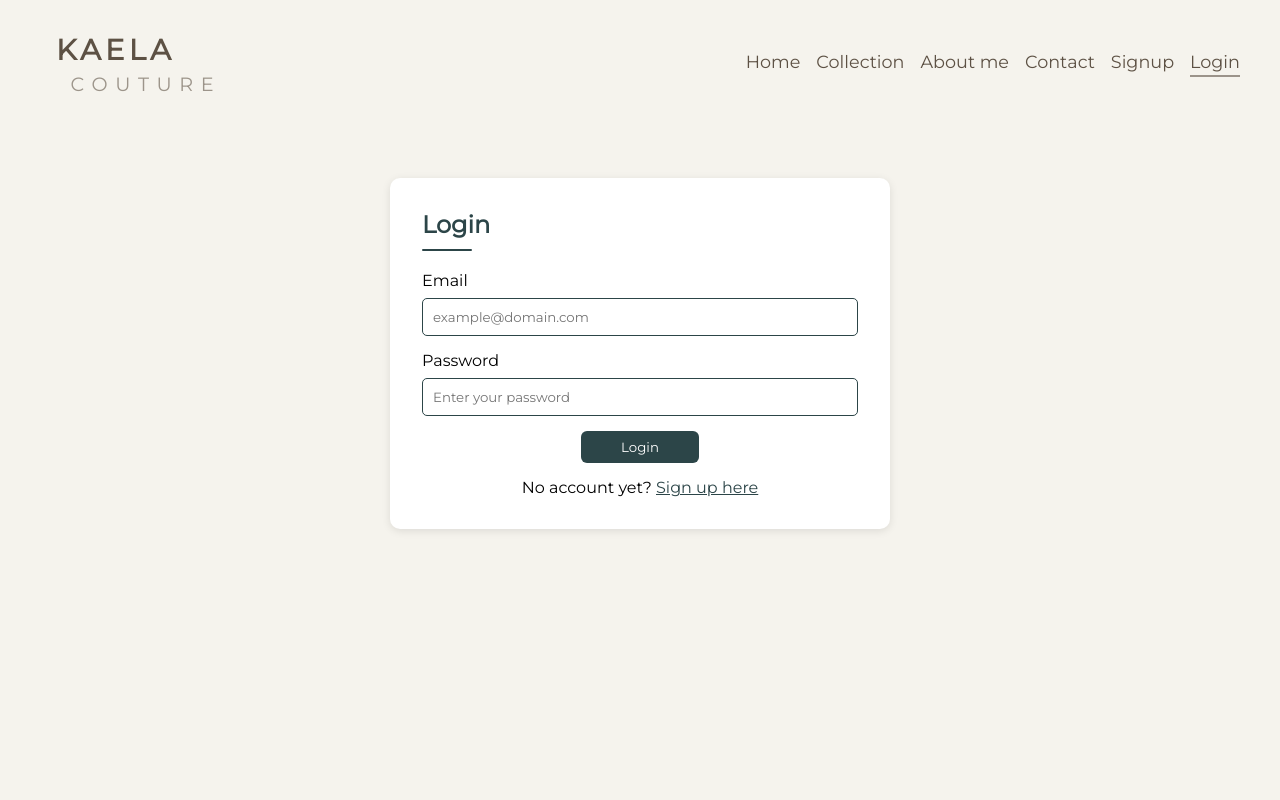
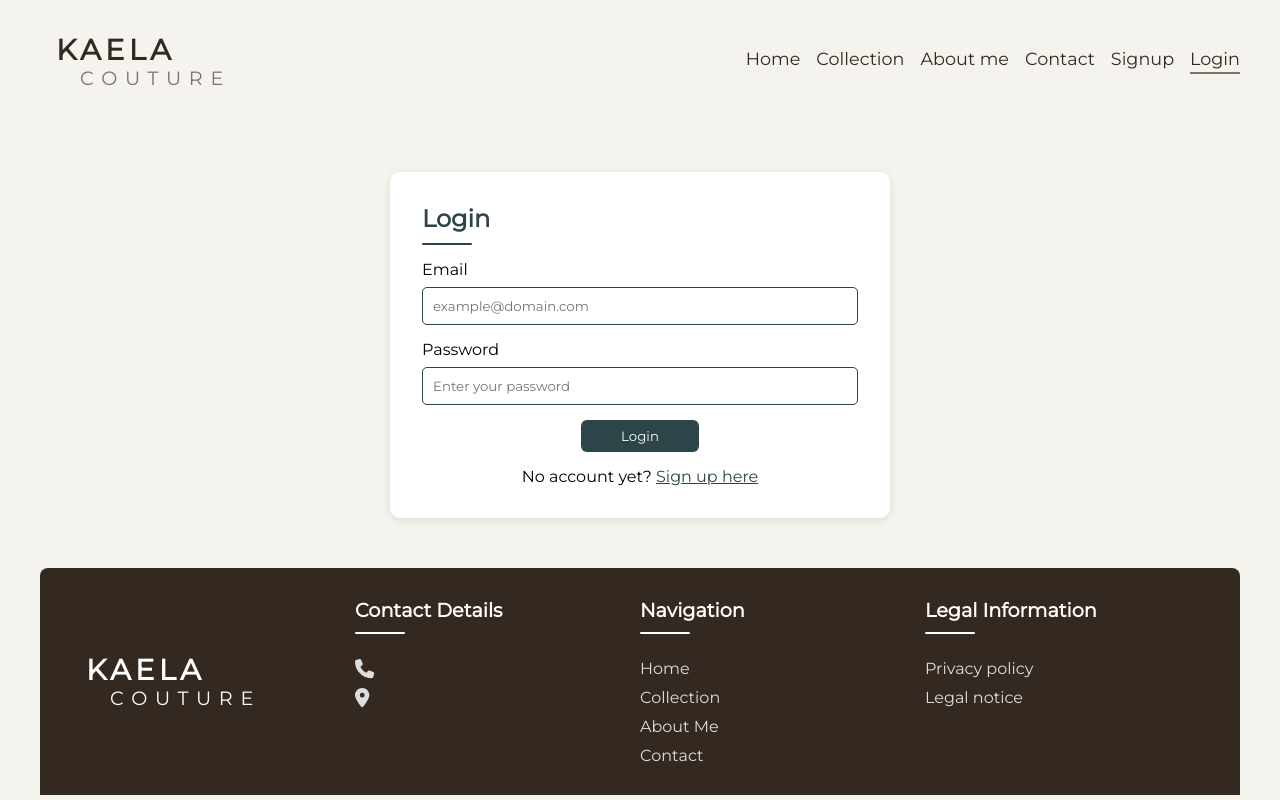
Before and after one commit to esinbsr/kaela-front, a React (Vite) app: page /login in a window 1280 px wide. Built offline with nearby package versions, Linux system fonts and the light colour scheme; no server answers.

Commit message:
creating the footer

```diff
--- a/src/App.jsx
+++ b/src/App.jsx
@@ -27,6 +27,7 @@ import { useEffect } from "react";
 import { verifyToken } from "./actions/userAction";
 import Accessibility from "./components/utils/Accessibility";
 import AdminUpdateInformation from "./pages/admin/informations/AdminUpdateInformation";
+import Footer from "./components/Footer";
 
 const ProtectedRoute = ({ children }) => {
   const userRole = localStorage.getItem("role");
@@ -46,6 +47,7 @@ const App = () => {
     <div>
       <BrowserRouter>
         <Navigation />
+
         <Accessibility />
         <Routes>
           <Route path="*" element={<Home />} />
@@ -170,6 +172,7 @@ const App = () => {
             }
           />
         </Routes>
+      <Footer/>
       </BrowserRouter>
     </div>
   );
--- a/src/assets/styles/components/_colors.scss
+++ b/src/assets/styles/components/_colors.scss
@@ -1,7 +1,7 @@
 $main-color : #2c4548;
-$secondary-color : #5d514496;
+$secondary-color : #392c21a4;
 $background-color : #F5F3ED;
-$navigation-color: #5d5144;
+$navigation-color: #342920;
 
-$message-succes :  #407e41;
-$messgae-error: #b44846;
+$message-success :  #407e41;
+$message-error: #b44846;
--- /dev/null
+++ b/src/assets/styles/components/_footer.scss
@@ -0,0 +1,62 @@
+.footer {
+    margin-top: 40px;
+    display: flex;
+    justify-content: space-between;
+    padding: 30px;
+    background-color: $navigation-color;
+    color: rgb(221, 221, 221);
+    border-radius: 8px 8px 0 0 ;
+
+    // Style commun pour les colonnes
+    .footer__column {
+      flex: 1;
+      display: flex;
+      flex-direction: column;
+      align-items: flex-start;
+      gap: 10px;
+
+      h3 {
+        font-size: 1.2rem;
+        color: white;
+      }
+
+      .line {
+        @include line(50, white)
+      }
+
+      a {
+        color: rgb(221, 221, 221);
+        text-align: left;
+
+        &:hover {
+          text-decoration: underline;
+        }
+      }
+
+      p {
+        margin: 5px 0;
+        text-align: left;
+      }
+
+      svg {
+        margin-right: 10px;
+        font-size: 1.2rem;
+      }
+
+      .footer__contact-item {
+        display: flex;
+        align-items: center;
+        justify-content: flex-start;
+      }
+    }
+
+    // Colonne du Logo
+    .footer__logo {
+      justify-content: center;
+      display: flex;
+
+      .logo h2, span {
+        color: white;
+      }
+    }
+  }
--- a/src/assets/styles/components/_logo.scss
+++ b/src/assets/styles/components/_logo.scss
@@ -2,13 +2,10 @@
   display: flex;
   flex-direction: column;
   align-items: center;
-  font-family: 'Playfair Display', serif;
-  text-transform: uppercase;
   color: $navigation-color;
   animation: fadeIn 1s ease-in-out;
 
   &__kaela {
-    font-weight: bold;
     font-size: 1.8rem;
     letter-spacing: 0.15em;
     position: relative;
@@ -22,9 +19,9 @@
     font-size: 1.2rem;
     letter-spacing: 0.4em;
     color: $secondary-color;
-    margin-top: -0.3rem;
+    margin-top: -0.7rem;
     position: relative;
-    left: 1.9rem;
+    left: 2.5rem;
     transform: translateY(10px);
     opacity: 0;
     animation: slideInFromRight 1.2s ease-out forwards;
--- a/src/assets/styles/components/_message.scss
+++ b/src/assets/styles/components/_message.scss
@@ -11,12 +11,12 @@
 
 .message.success {
   background-color: #dff0d8;
-  color: #3c763d;
+  color: $message-success;
 }
 
 .message.error {
   background-color: #f2dede;
-  color: #a94442;
+  color: $message-error;
 }
 
 .message-close-btn {
--- a/src/assets/styles/components/_mixins.scss
+++ b/src/assets/styles/components/_mixins.scss
@@ -59,7 +59,7 @@
   width: 0; // Initially, the width is set to 0 for the animation
   height: 2px; // Thickness of the line
   background-color: $bc; // Color of the line
-  margin-bottom: 20px; // Spacing below the line
+  margin-bottom: 15px; // Spacing below the line
   border-radius: 4px;
   animation: expand-width-#{$w} 1s ease-out forwards; // Applies the animation on load
 
--- a/src/assets/styles/components/_settings.scss
+++ b/src/assets/styles/components/_settings.scss
@@ -26,7 +26,7 @@ h1 {
 
 
   img {
-    border-radius: 6px;
+    border-radius: 8px;
   }
 
   button {
--- a/src/assets/styles/index.scss
+++ b/src/assets/styles/index.scss
@@ -19,3 +19,4 @@
 @import "./components/modal";
 @import "./components/_icon-social-network";
 @import "./pages/contact";
+@import "./components/footer";
--- a/src/assets/styles/pages/_home.scss
+++ b/src/assets/styles/pages/_home.scss
@@ -3,6 +3,7 @@
     letter-spacing: 3px;
     font-family: 'Great Vibes';
     font-size: 4rem;
+    color:$navigation-color;
 
   }
 
@@ -55,8 +56,6 @@
       left: 50%;
       visibility: hidden;
       text-align: center;
-      border-radius: 5px;
-      padding: 8px;
       z-index: 1;
       margin-left: -60px;
       opacity: 0;
--- /dev/null
+++ b/src/components/Footer.jsx
@@ -0,0 +1,59 @@
+import { useEffect } from "react";
+import { useDispatch, useSelector } from "react-redux";
+import { getInformation } from "../actions/informationAction";
+import { isEmpty } from "./utils/isEmpty";
+import { Link } from "react-router-dom";
+import { FontAwesomeIcon } from "@fortawesome/react-fontawesome";
+import { faPhone, faLocationDot } from "@fortawesome/free-solid-svg-icons";
+import Logo from "./Logo";
+
+const Footer = () => {
+  const information = useSelector((state) => state.information.information);
+  const dispatch = useDispatch();
+
+  useEffect(() => {
+    dispatch(getInformation());
+  }, [dispatch]);
+
+  const info = !isEmpty(information) ? information[0] : null;
+
+  return (
+    <footer className="footer">
+      <div className="footer__column footer__logo">
+    <Logo/>
+      </div>
+
+      <div className="footer__column footer__contact">
+        <h3>Contact Details</h3>
+        <div className="line"></div>
+        <div className="footer__contact-item">
+          <FontAwesomeIcon icon={faPhone} />
+          {info && <p>{info.mobile}</p>}
+        </div>
+        <div className="footer__contact-item">
+          <FontAwesomeIcon icon={faLocationDot} />
+          {info && <p>{info.address}</p>}
+        </div>
+      </div>
+
+      <div className="footer__column footer__navigation">
+        <h3>Navigation</h3>
+        <div className="line"></div>
+        <Link to="/">Home</Link>
+        <Link to="/collection">Collection</Link>
+        <Link to="/aboutMe">About Me</Link>
+        <Link to="/contact">Contact</Link>
+      </div>
+
+      <div className="footer__column footer__legal">
+        <h3>Legal Information</h3>
+        <div className="line"></div>
+        <Link to="#">Privacy policy</Link>
+        <Link to="#">Legal notice</Link>
+      </div>
+    </footer>
+  );
+
+};
+
+export default Footer;
--- a/src/components/Logo.jsx
+++ b/src/components/Logo.jsx
@@ -3,7 +3,7 @@ const Logo = () => {
   return (
     <div className="logo">
       <h2 className="logo__kaela">KAELA</h2>
-      <p className="logo__couture">COUTURE</p>
+      <span className="logo__couture">COUTURE</span>
     </div>
   );
 };
```
